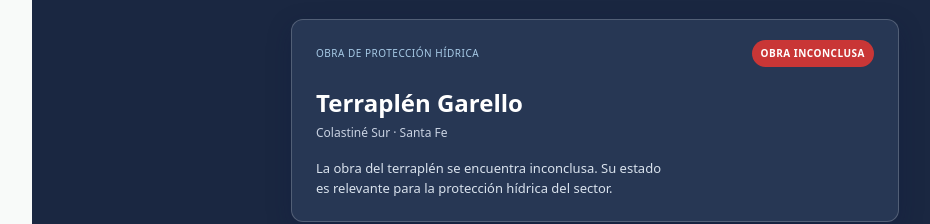
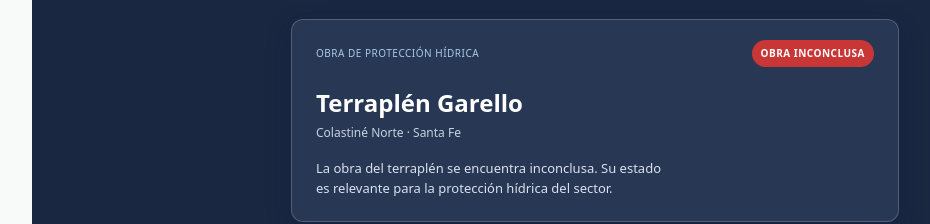
Before and after one commit to zaapii/tatinino, a Nuxt app: page /mapa in a window 1280 px wide. Shown: the part 2180-2404 px from the top of the page, without its empty margins (122-1052 px from the left). Built offline with nearby package versions, Linux system fonts and the light colour scheme; no server answers; the database is empty; a web font is replaced by a local one.

Commit message:
chore: remove unnecesary links

```diff
--- a/components/MapMetrics.vue
+++ b/components/MapMetrics.vue
@@ -157,7 +157,7 @@ onBeforeUnmount(() => riverObserver?.disconnect())
         <article id="obra-garello" class="garello-card" aria-labelledby="garello-title">
           <div class="garello-card-top"><span>Obra de protección hídrica</span><strong>Obra inconclusa</strong></div>
           <h3 id="garello-title">Terraplén Garello</h3>
-          <p class="garello-location">Colastiné Sur · Santa Fe</p>
+          <p class="garello-location">Colastiné Norte · Santa Fe</p>
           <p class="garello-description">La obra del terraplén se encuentra inconclusa. Su estado es relevante para la protección hídrica del sector.</p>
         </article>
       </section>
```
